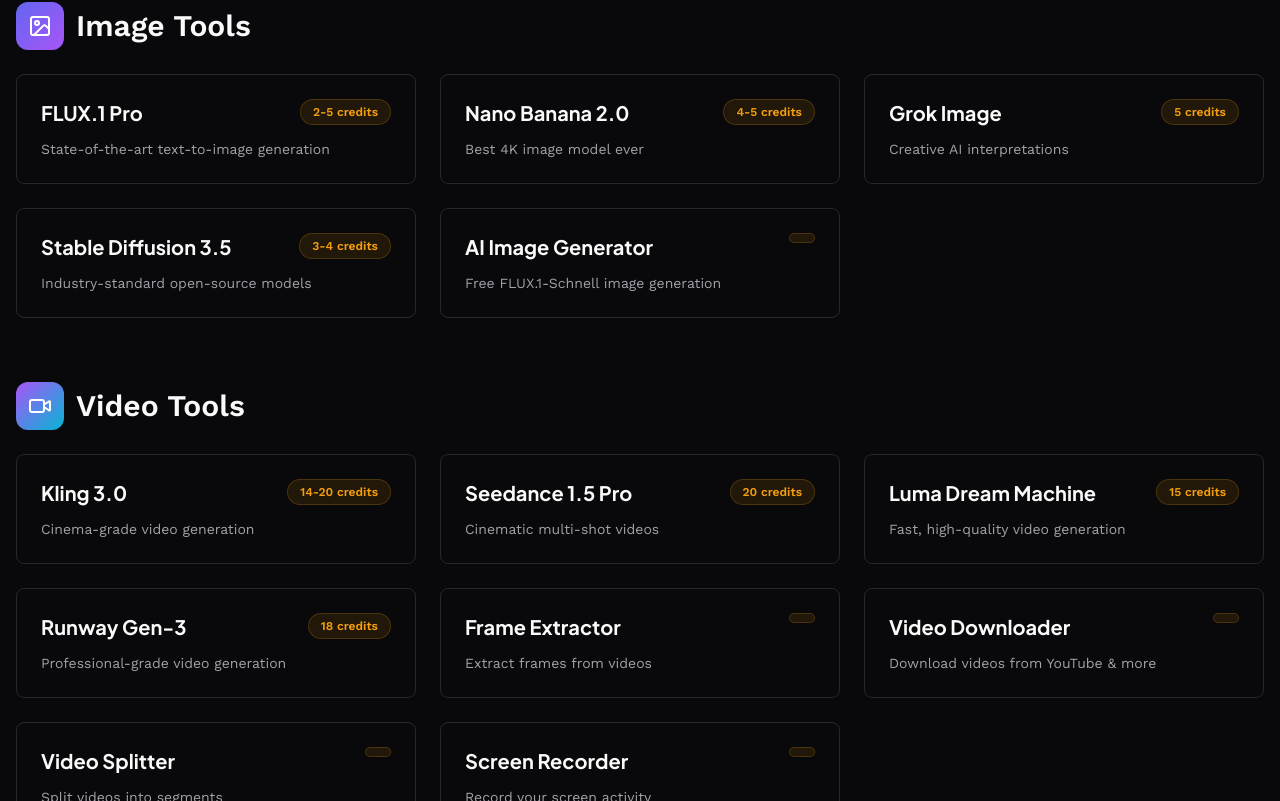
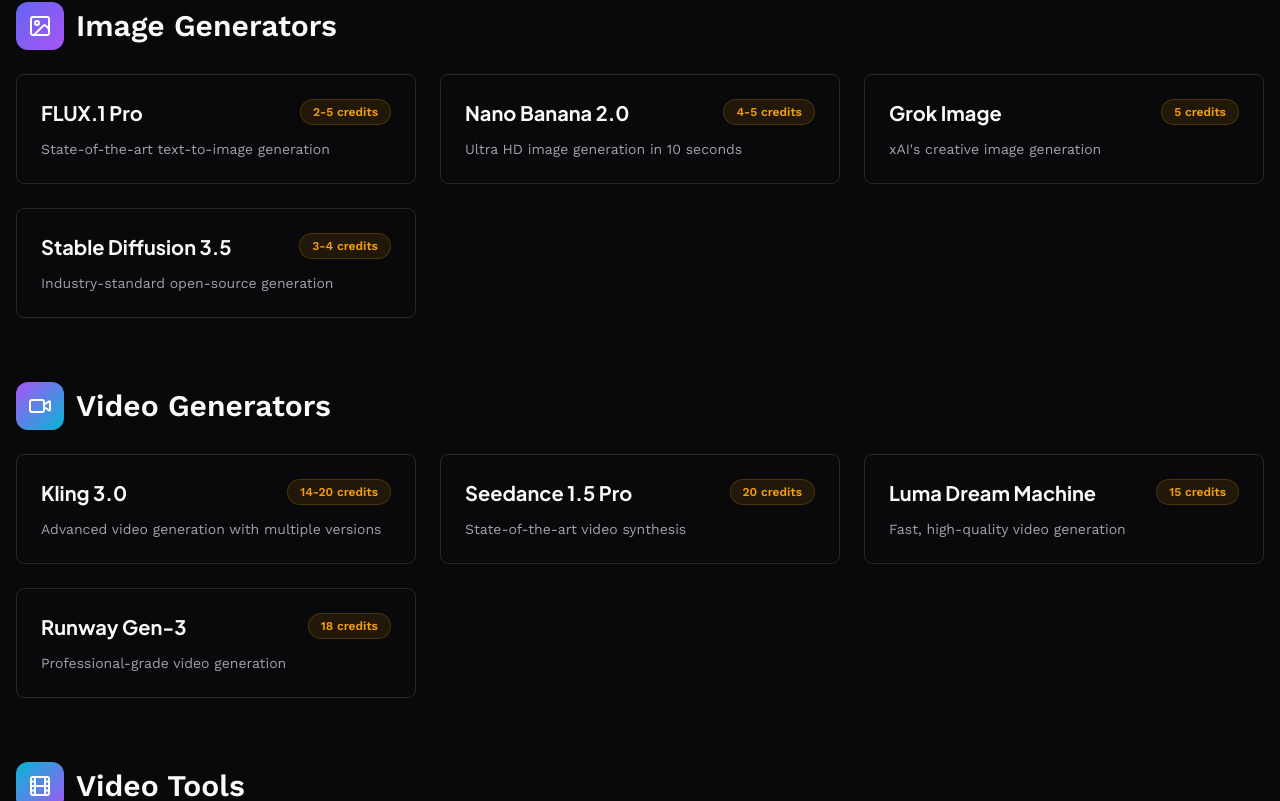
Before and after one commit to ashinstinct/sg-3f9e0639-0e46-47e0-ba87-cf415efaed8a-1774293159, a Next.js app: page /tools in a window 1280 px wide. Shown: the part 459-1260 px from the top of the page. Built offline with nearby package versions, Linux system fonts and the light colour scheme.

Commit message:
refactor(ui): reorganize tools page structure and categories

```diff
--- a/src/pages/tools.tsx
+++ b/src/pages/tools.tsx
@@ -12,109 +12,25 @@ import { useState } from "react";
 export default function ToolsPage() {
   const [searchQuery, setSearchQuery] = useState("");
 
-  const imageTools = [
-    {
-      name: "FLUX.1 Pro",
-      description: "State-of-the-art text-to-image generation",
-      icon: Sparkles,
-      link: "/images/generate",
-      badge: "Premium",
-      credits: "2-5 credits",
-    },
-    {
-      name: "Nano Banana 2.0",
-      description: "Best 4K image model ever",
-      icon: Image,
-      link: "/images/generate",
-      badge: "Premium",
-      credits: "4-5 credits",
-    },
-    {
-      name: "Grok Image",
-      description: "Creative AI interpretations",
-      icon: Sparkles,
-      link: "/images/generate",
-      badge: "Premium",
-      credits: "5 credits",
-    },
-    {
-      name: "Stable Diffusion 3.5",
-      description: "Industry-standard open-source models",
-      icon: Image,
-      link: "/images/generate",
-      badge: "Premium",
-      credits: "3-4 credits",
-    },
-    {
-      name: "AI Image Generator",
-      description: "Free FLUX.1-Schnell image generation",
-      icon: Image,
-      link: "/generate",
-      badge: "Free",
-    },
+  const imageGenerators = [
+    { name: "FLUX.1 Pro", description: "State-of-the-art text-to-image generation", link: "/images/generate", credits: "2-5 credits", free: false },
+    { name: "Nano Banana 2.0", description: "Ultra HD image generation in 10 seconds", link: "/images/generate", credits: "4-5 credits", free: false },
+    { name: "Grok Image", description: "xAI's creative image generation", link: "/images/generate", credits: "5 credits", free: false },
+    { name: "Stable Diffusion 3.5", description: "Industry-standard open-source generation", link: "/images/generate", credits: "3-4 credits", free: false },
+  ];
+
+  const videoGenerators = [
+    { name: "Kling 3.0", description: "Advanced video generation with multiple versions", link: "/video/generate", credits: "14-20 credits", free: false },
+    { name: "Seedance 1.5 Pro", description: "State-of-the-art video synthesis", link: "/video/generate", credits: "20 credits", free: false },
+    { name: "Luma Dream Machine", description: "Fast, high-quality video generation", link: "/video/generate", credits: "15 credits", free: false },
+    { name: "Runway Gen-3", description: "Professional-grade video generation", link: "/video/generate", credits: "18 credits", free: false },
   ];
 
   const videoTools = [
-    {
-      name: "Kling 3.0",
-      description: "Cinema-grade video generation",
-      icon: Video,
-      link: "/video/generate",
-      badge: "Premium",
-      credits: "14-20 credits",
-    },
-    {
-      name: "Seedance 1.5 Pro",
-      description: "Cinematic multi-shot videos",
-      icon: Film,
-      link: "/video/generate",
-      badge: "Premium",
-      credits: "20 credits",
-    },
-    {
-      name: "Luma Dream Machine",
-      description: "Fast, high-quality video generation",
-      icon: Video,
-      link: "/video/generate",
-      badge: "Premium",
-      credits: "15 credits",
-    },
-    {
-      name: "Runway Gen-3",
-      description: "Professional-grade video generation",
-      icon: Film,
-      link: "/video/generate",
-      badge: "Premium",
-      credits: "18 credits",
-    },
-    {
-      name: "Frame Extractor",
-      description: "Extract frames from videos",
-      icon: Frame,
-      link: "/extract",
-      badge: "Free",
-    },
-    {
-      name: "Video Downloader",
-      description: "Download videos from YouTube & more",
-      icon: Download,
-      link: "/download",
-      badge: "Free",
-    },
-    {
-      name: "Video Splitter",
-      description: "Split videos into segments",
-      icon: SplitSquareHorizontal,
-      link: "/split",
-      badge: "Free",
-    },
-    {
-      name: "Screen Recorder",
-      description: "Record your screen activity",
-      icon: MonitorPlay,
-      link: "/record-screen",
-      badge: "Free",
-    },
+    { name: "Frame Extractor", description: "Extract frames from videos", link: "/extract", credits: null, free: true },
+    { name: "Video Downloader", description: "Download videos from YouTube and more", link: "/download", credits: null, free: true },
+    { name: "Video Splitter", description: "Split videos into segments", link: "/split", credits: null, free: true },
+    { name: "Screen Recorder", description: "Record your screen activity", link: "/record-screen", credits: null, free: true },
   ];
 
   const audioTools = [
@@ -184,20 +100,27 @@ export default function ToolsPage() {
     );
   };
 
-  const filteredImageTools = filterTools(imageTools);
+  const filteredImageGenerators = filterTools(imageGenerators);
+  const filteredVideoGenerators = filterTools(videoGenerators);
   const filteredVideoTools = filterTools(videoTools);
   const filteredAudioTools = filterTools(audioTools);
   const filteredEditTools = filterTools(editTools);
 
-  const hasResults = filteredImageTools.length > 0 || filteredVideoTools.length > 0 ||
-                     filteredAudioTools.length > 0 || filteredEditTools.length > 0;
+  const hasResults = filteredImageGenerators.length > 0 || filteredVideoGenerators.length > 0 ||
+                     filteredVideoTools.length > 0 || filteredAudioTools.length > 0 || filteredEditTools.length > 0;
 
   const toolCategories = [
     {
-      name: "Image Tools",
+      name: "Image Generators",
       icon: ImageIcon,
       color: "from-indigo-500 to-purple-500",
-      tools: imageTools,
+      tools: imageGenerators,
+    },
+    {
+      name: "Video Generators",
+      icon: Video,
+      color: "from-purple-500 to-cyan-500",
+      tools: videoGenerators,
     },
     {
       name: "Video Tools",
@@ -281,18 +204,18 @@ export default function ToolsPage() {
             </div>
           )}
 
-          {/* Image Tools */}
-          {filteredImageTools.length > 0 && (
+          {/* Image Generators */}
+          {filteredImageGenerators.length > 0 && (
             <div className="mb-16">
               <div className="flex items-center gap-3 mb-6">
                 <div className="w-12 h-12 rounded-xl bg-gradient-to-br from-indigo-500 to-purple-500 flex items-center justify-center">
                   <ImageIcon className="w-6 h-6 text-white" />
                 </div>
-                <h2 className="text-3xl font-bold">Image Tools</h2>
+                <h2 className="text-3xl font-bold">Image Generators</h2>
               </div>
 
               <div className="grid md:grid-cols-2 lg:grid-cols-3 gap-6">
-                {filteredImageTools.map((tool) => (
+                {filteredImageGenerators.map((tool) => (
                   <Link key={tool.name} href={tool.link}>
                     <Card className="group h-full hover:border-primary/50 transition-all hover:shadow-lg hover:shadow-primary/10">
                       <CardContent className="p-6">
@@ -317,12 +240,48 @@ export default function ToolsPage() {
             </div>
           )}
 
-          {/* Video Tools */}
-          {filteredVideoTools.length > 0 && (
+          {/* Video Generators */}
+          {filteredVideoGenerators.length > 0 && (
             <div className="mb-16">
               <div className="flex items-center gap-3 mb-6">
                 <div className="w-12 h-12 rounded-xl bg-gradient-to-br from-purple-500 to-cyan-500 flex items-center justify-center">
                   <Video className="w-6 h-6 text-white" />
+                </div>
+                <h2 className="text-3xl font-bold">Video Generators</h2>
+              </div>
+
+              <div className="grid md:grid-cols-2 lg:grid-cols-3 gap-6">
+                {filteredVideoGenerators.map((tool) => (
+                  <Link key={tool.name} href={tool.link}>
+                    <Card className="group h-full hover:border-primary/50 transition-all hover:shadow-lg hover:shadow-primary/10">
+                      <CardContent className="p-6">
+                        <div className="flex items-start justify-between mb-3">
+                          <h3 className="font-heading font-bold text-xl">{tool.name}</h3>
+                          {tool.free ? (
+                            <span className="px-3 py-1 rounded-full text-xs font-semibold bg-green-500/10 text-green-500 border border-green-500/20">
+                              Free
+                            </span>
+                          ) : (
+                            <span className="px-3 py-1 rounded-full text-xs font-semibold bg-amber-500/10 text-amber-500 border border-amber-500/20">
+                              {tool.credits}
+                            </span>
+                          )}
+                        </div>
+                        <p className="text-sm text-muted-foreground">{tool.description}</p>
+                      </CardContent>
+                    </Card>
+                  </Link>
+                ))}
+              </div>
+            </div>
+          )}
+
+          {/* Video Tools (Non-Generators) */}
+          {filteredVideoTools.length > 0 && (
+            <div className="mb-16">
+              <div className="flex items-center gap-3 mb-6">
+                <div className="w-12 h-12 rounded-xl bg-gradient-to-br from-cyan-500 to-purple-500 flex items-center justify-center">
+                  <Film className="w-6 h-6 text-white" />
                 </div>
                 <h2 className="text-3xl font-bold">Video Tools</h2>
               </div>
```
